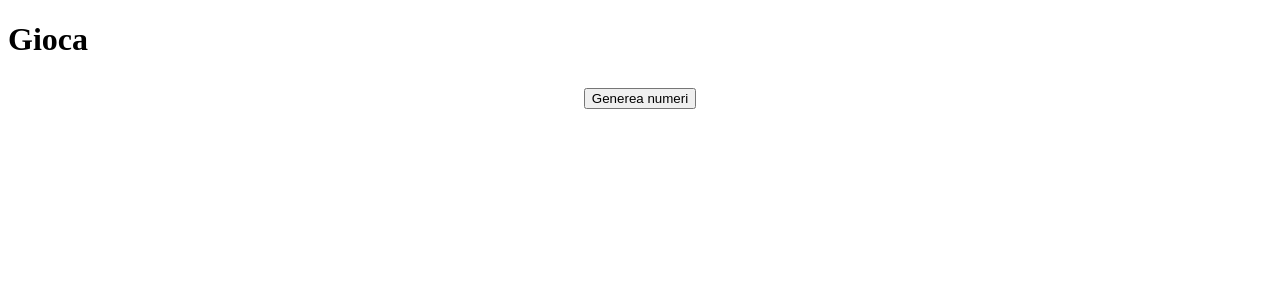
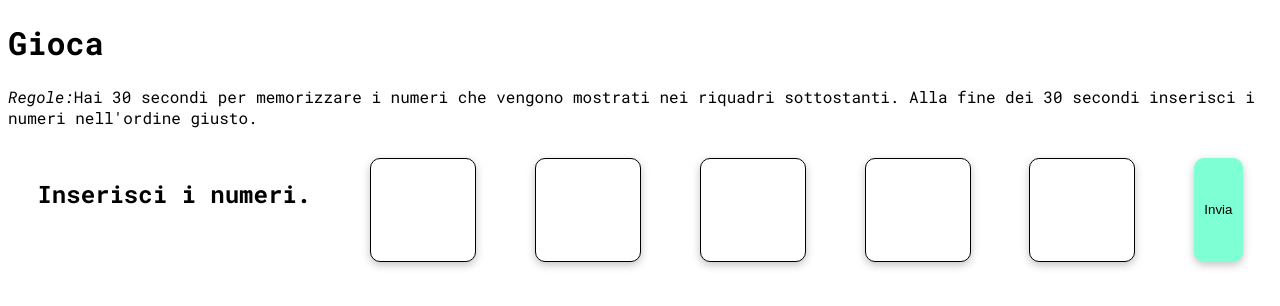
Before and after one commit to eldin001/js-simon, a plain HTML site: page index.html in a window 1280 px wide. Drawn offline with Linux system fonts and the light colour scheme.

Commit message:
added style

```diff
--- a/index.html
+++ b/index.html
@@ -3,12 +3,16 @@
 <head>
     <meta charset="UTF-8">
     <meta name="viewport" content="width=device-width, initial-scale=1.0">
+    <link rel="preconnect" href="https://fonts.googleapis.com">
+<link rel="preconnect" href="https://fonts.gstatic.com" crossorigin>
+<link href="https://fonts.googleapis.com/css2?family=Roboto+Mono:ital,wght@0,100..700;1,100..700&display=swap" rel="stylesheet">
     <link rel="stylesheet" href="style.css">
     <title>js-simon</title>
 </head>
 <body>
     <div main>
         <h1>Gioca</h1>
+        <p><em>Regole:</em>Hai 30 secondi per memorizzare i numeri che vengono mostrati nei riquadri sottostanti. Alla fine dei 30 secondi inserisci i numeri nell'ordine giusto.</p>
         <div id="container">
 
             <button id="generate-numbers">Generea numeri</button>
@@ -16,13 +20,13 @@
     </div>
 
     <div id="input-container">
-        <h2>Inserisci i numeri.</h2>
-        <input type="number" class="box" id="input1">
-        <input type="number" class="box" id="input2">
-        <input type="number" class="box" id="input3">
-        <input type="number" class="box" id="input4">
-        <input type="number" class="box" id="input5">
-        <button id="check-numbers">Invia Numeri</button>
+        <h2>Inserisci i numeri. </h2>
+        <input type="text" class="box" id="input1">
+        <input type="text" class="box" id="input2">
+        <input type="text" class="box" id="input3">
+        <input type="text" class="box" id="input4">
+        <input type="text" class="box" id="input5">
+        <button id="check-numbers">Invia</button>
     </div>
 
     <div id="outcome"></div>
--- a/script.js
+++ b/script.js
@@ -54,8 +54,8 @@ function displayInputArea() {
     document.getElementById('input-container').style.display = 'flex';
 }
 //timeout
-setTimeout(hideNumbers, 30000);
-setTimeout(displayInputArea, 30000)
+setTimeout(hideNumbers, 3000);
+setTimeout(displayInputArea, 3000)
 //funzione per prendere l'input dell'utente
 function collectInput() {
     userNumbers = [];
@@ -71,6 +71,8 @@ function collectInput() {
 
     }
 }
+//funzione timer
+
 //funzione per comparare i numeri
 function compareNumbers(userNumbers, randomNumbers) {
     let correctCount = 0;
--- a/style.css
+++ b/style.css
@@ -1,3 +1,10 @@
+body {
+  font-family: "Roboto Mono", monospace;
+  font-optical-sizing: auto;
+  font-weight: <weight>;
+  font-style: normal;
+}
+
 .box {
     height: 100px;
     width: 100px;
@@ -7,6 +14,7 @@
     align-items: center;
     border-radius: 10px;
     font-size: 2rem;
+    box-shadow: rgba(0, 0, 0, 0.24) 0px 3px 8px;
 }
 
 #container, #input-container {
@@ -23,3 +31,12 @@ main {
     max-width: 1200px;
     margin: 0 auto;
 }
+
+button {
+    background-color: aquamarine;
+    border: none;
+    border-radius: 10px;
+    padding: 10px;
+    box-shadow: rgba(0, 0, 0, 0.24) 0px 3px 8px;
+
+}
```
